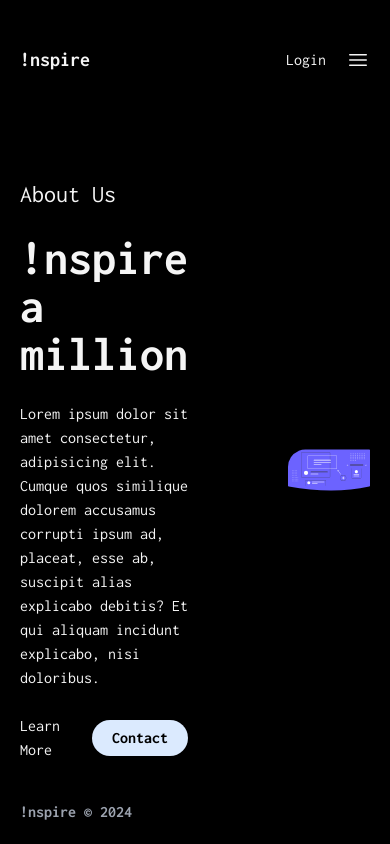
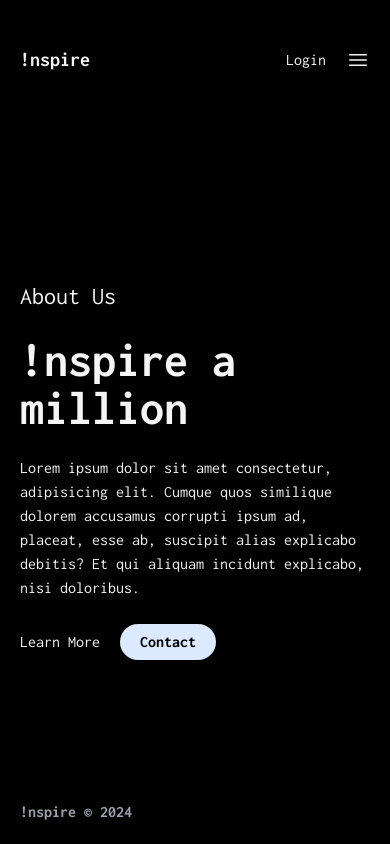
Before and after one commit to Imperial79/inspire-web, a Next.js app: page /about in a window 390 px wide. Built offline with nearby package versions, Linux system fonts and the light colour scheme.

Commit message:
fixed the image alignment

```diff
--- a/src/app/about/page.tsx
+++ b/src/app/about/page.tsx
@@ -21,11 +21,13 @@ const AboutPage = () => {
           <Link href="" className="kTextButton">
             Learn More
           </Link>
-          <button className="kButton">Contact</button>
+          <Link href="/contact" className="kButton">
+            Contact
+          </Link>
         </div>
       </div>
 
-      <div className="flex-1 relative">
+      <div className="flex-1 relative hidden md:block">
         <Image src="/hero.svg" alt="" fill />
       </div>
     </div>
```
